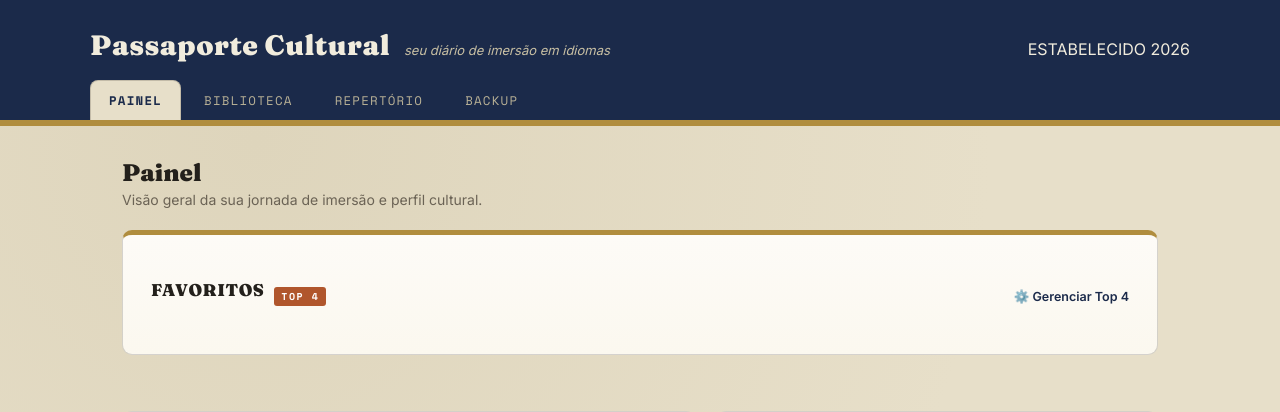
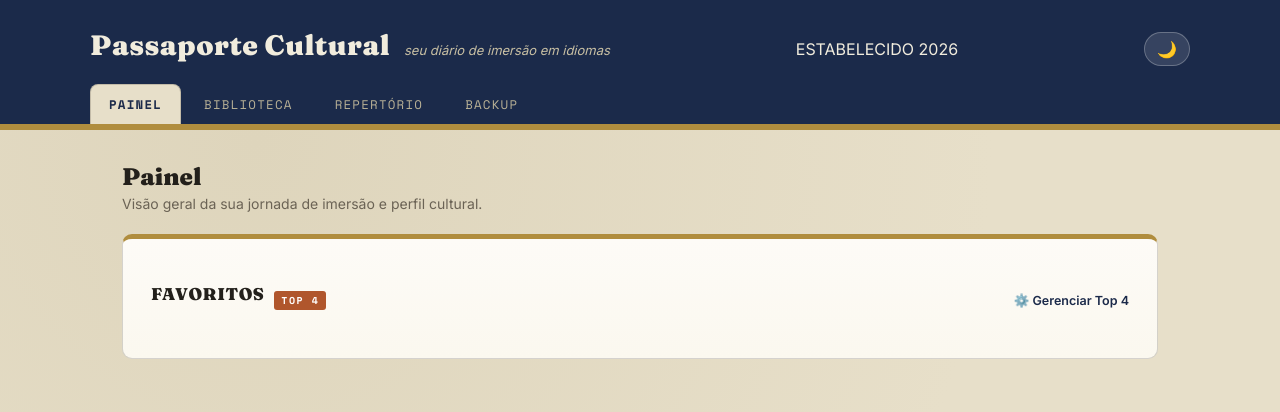
Before and after one commit to JV-0-JV/Passaporte-Cultural, a Flask app: page / in a window 1280 px wide. Shown: the top 412 px of the page. Run offline with Flask 3, Linux system fonts and the light colour scheme.

Commit message:
Add dark mode

```diff
--- a/static/script.js
+++ b/static/script.js
@@ -843,7 +843,43 @@ function iniciar() {
   document.getElementById('btn-drive-enviar').addEventListener('click', enviarParaDrive);
   document.getElementById('btn-drive-baixar').addEventListener('click', baixarDoDrive);
 
+  // Botão de alternância de tema claro/escuro
+  document.getElementById('btn-toggle-tema').addEventListener('click', alternarTema);
+
   carregarPainel();
 }
 
 document.addEventListener('DOMContentLoaded', iniciar);
+
+// =====================================================================
+// TEMA CLARO / ESCURO
+// O atributo data-theme é aplicado no <html> (raiz) para garantir que
+// TODOS os elementos do site sejam afetados pelas regras CSS.
+// A preferência é salva no localStorage para persistir entre visitas.
+// =====================================================================
+
+(function aplicarTemaSalvo() {
+  // Lê o tema salvo; se não houver, usa preferência do sistema operacional
+  const temaSalvo = localStorage.getItem('passaporte-tema');
+  const prefereSistema = window.matchMedia('(prefers-color-scheme: dark)').matches;
+  const temaInicial = temaSalvo || (prefereSistema ? 'dark' : 'light');
+
+  if (temaInicial === 'dark') {
+    document.documentElement.setAttribute('data-theme', 'dark');
+  }
+})();
+
+function alternarTema() {
+  const html = document.documentElement;
+  const temaAtual = html.getAttribute('data-theme');
+
+  if (temaAtual === 'dark') {
+    // Volta para o modo claro
+    html.removeAttribute('data-theme');
+    localStorage.setItem('passaporte-tema', 'light');
+  } else {
+    // Ativa o modo escuro
+    html.setAttribute('data-theme', 'dark');
+    localStorage.setItem('passaporte-tema', 'dark');
+  }
+}
--- a/static/style.css
+++ b/static/style.css
@@ -397,7 +397,66 @@
 
 }
 
+/* ============================================================
+   TRANSIÇÃO GLOBAL ENTRE TEMAS
+   Faz com que TODOS os elementos mudem suavemente de cor
+   ============================================================ */
+
+*,
+*::before,
+*::after {
+  transition:
+    background-color 0.3s ease,
+    border-color 0.3s ease,
+    color 0.3s ease,
+    box-shadow 0.3s ease;
+}
+
+/* Exceção: elementos que não devem ter transição de cor
+   (imagens, vídeos, etc.) */
+img, canvas, svg { transition: none; }
+
+/* ============================================================
+   BOTÃO DE ALTERNÂNCIA DE TEMA (☀️ / 🌙)
+   ============================================================ */
+
+.btn-tema {
+  background: rgba(255, 255, 255, 0.12);
+  border: 1.5px solid rgba(255, 255, 255, 0.25);
+  border-radius: 999px;
+  color: #F1ECDD;
+  cursor: pointer;
+  font-size: 16px;
+  padding: 6px 12px;
+  display: flex;
+  align-items: center;
+  gap: 4px;
+  /* Não herda a transição global de cor — usa a própria */
+  transition: background 0.2s, border-color 0.2s, transform 0.1s !important;
+}
+
+.btn-tema:hover {
+  background: rgba(255, 255, 255, 0.22);
+  border-color: var(--dourado);
+  transform: scale(1.05);
+}
+
+.btn-tema:active {
+  transform: scale(0.97);
+}
+
+/* Controla qual ícone aparece de acordo com o tema ativo */
+
+/* Modo claro: mostra só a lua (para ir para o escuro) */
+.btn-tema-sol { display: none; }
+.btn-tema-lua { display: inline; }
+
+/* Modo escuro: mostra só o sol (para voltar ao claro) */
+[data-theme="dark"] .btn-tema-sol { display: inline; }
+[data-theme="dark"] .btn-tema-lua { display: none; }
+
 * { box-sizing: border-box; }
+
 
 body {
   margin: 0;
--- a/templates/index.html
+++ b/templates/index.html
@@ -16,6 +16,17 @@
       <span class="subtitulo">seu diário de imersão em idiomas</span>
     </div>
     <span class="selo-logo">ESTABELECIDO 2026</span>
+
+    <!-- Botão de alternância de tema claro/escuro -->
+    <button
+      id="btn-toggle-tema"
+      class="btn-tema"
+      aria-label="Alternar tema claro/escuro"
+      title="Alternar tema"
+    >
+      <span class="btn-tema-icone btn-tema-sol">☀️</span>
+      <span class="btn-tema-icone btn-tema-lua">🌙</span>
+    </button>
   </div>
   <nav class="abas">
     <button class="aba ativa" data-vista="painel">Painel</button>
```
